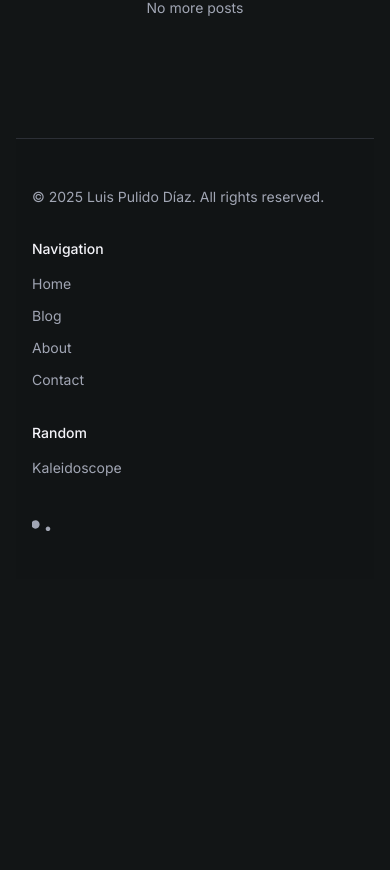
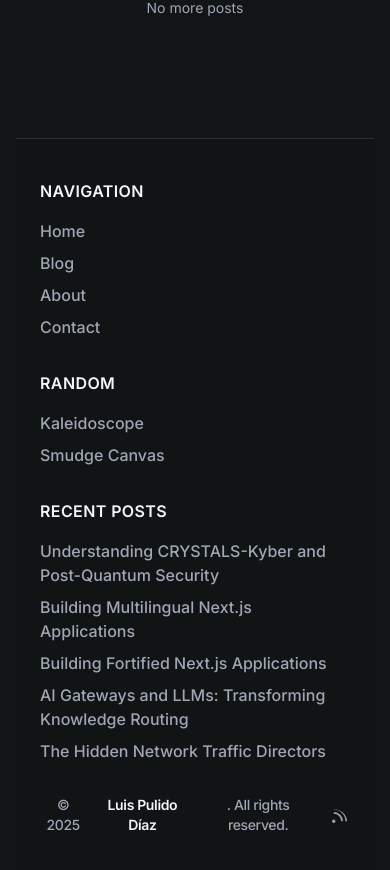
Before and after one commit to lpolish/luispulidocom-new-blog, a Next.js app: page / in a window 390 px wide. Shown: the part 4732-5602 px from the top of the page. Before the commit the page ends 5311 px from the top, so only its background shows below. Built offline with nearby package versions, Linux system fonts and the light colour scheme.

Commit message:
Update footer design for responsiveness and RSS icon placement

```diff
--- a/src/components/Footer.tsx
+++ b/src/components/Footer.tsx
@@ -2,6 +2,7 @@
 
 import Link from 'next/link';
 import { motion, AnimatePresence } from 'framer-motion';
+import { getSortedPostsData } from '@/lib/posts';
 
 const Footer = () => {
   const currentYear = new Date().getFullYear();
@@ -14,36 +15,36 @@ const Footer = () => {
   ];
 
   const randomLinks = [
-    { name: 'Kaleidoscope', href: '/random/kaleidoscope' }
+    { name: 'Kaleidoscope', href: '/random/kaleidoscope' },
+    { name: 'Smudge Canvas', href: '/random/smudge-canvas' }
+  ];
+
+  const recentPosts = [
+    { slug: 'crystals-kyber-quantum-resistant-encryption', title: 'Understanding CRYSTALS-Kyber and Post-Quantum Security' },
+    { slug: 'building-multilingual-nextjs-applications', title: 'Building Multilingual Next.js Applications' },
+    { slug: 'building-fortified-nextjs-applications', title: 'Building Fortified Next.js Applications' },
+    { slug: 'ai-gateways-llms-transform-route-knowledge', title: 'AI Gateways and LLMs: Transforming Knowledge Routing' },
+    { slug: 'hidden-network-traffic-directors', title: 'The Hidden Network Traffic Directors' }
   ];
 
   return (
-    <footer className="bg-background/95 backdrop-blur-sm border-t border-border py-12 mt-auto">
-      <div className="container mx-auto px-4">
-        <div className="flex flex-col lg:flex-row justify-between items-start gap-8">
-          <motion.div
-            initial={{ opacity: 0, y: 20 }}
-            animate={{ opacity: 1, y: 0 }}
-            transition={{ duration: 0.5 }}
-          >
-            <p className="text-textMuted text-sm">
-              © {currentYear} Luis Pulido Díaz. All rights reserved.
-            </p>
-          </motion.div>
-
-          <div className="flex flex-col md:flex-row gap-8 lg:gap-12">
+    <footer className="bg-background/95 backdrop-blur-sm border-t border-border py-10 mt-auto">
+      <div className="max-w-7xl mx-auto px-6">
+        <div className="flex flex-col gap-8">
+          <div className="grid grid-cols-1 md:grid-cols-3 gap-8 md:gap-12">
             <motion.div
               initial={{ opacity: 0, y: 20 }}
               animate={{ opacity: 1, y: 0 }}
               transition={{ duration: 0.5, delay: 0.1 }}
+              className=""
             >
-              <h3 className="text-text font-medium mb-3 text-sm">Navigation</h3>
+              <h3 className="text-text font-semibold mb-4 text-base uppercase tracking-wide">Navigation</h3>
               <ul className="space-y-2">
                 {navLinks.map((link) => (
                   <li key={link.name}>
                     <Link
                       href={link.href}
-                      className="text-textMuted hover:text-accent text-sm transition-colors duration-300"
+                      className="text-textMuted hover:text-accent text-base font-medium transition-colors duration-200"
                     >
                       {link.name}
                     </Link>
@@ -56,14 +57,15 @@ const Footer = () => {
               initial={{ opacity: 0, y: 20 }}
               animate={{ opacity: 1, y: 0 }}
               transition={{ duration: 0.5, delay: 0.2 }}
+              className=""
             >
-              <h3 className="text-text font-medium mb-3 text-sm">Random</h3>
+              <h3 className="text-text font-semibold mb-4 text-base uppercase tracking-wide">Random</h3>
               <ul className="space-y-2">
                 {randomLinks.map((link) => (
                   <li key={link.name}>
                     <Link
                       href={link.href}
-                      className="text-textMuted hover:text-accent text-sm transition-colors duration-300"
+                      className="text-textMuted hover:text-accent text-base font-medium transition-colors duration-200"
                     >
                       {link.name}
                     </Link>
@@ -75,25 +77,50 @@ const Footer = () => {
             <motion.div
               initial={{ opacity: 0, y: 20 }}
               animate={{ opacity: 1, y: 0 }}
-              transition={{ duration: 0.5, delay: 0.3 }}
-              className="flex items-center"
+              transition={{ duration: 0.5, delay: 0.25 }}
+              className=""
             >
+              <h3 className="text-text font-semibold mb-4 text-base uppercase tracking-wide">Recent Posts</h3>
+              <ul className="space-y-2">
+                {recentPosts.map((post) => (
+                  <li key={post.slug}>
+                    <Link
+                      href={`/blog/${post.slug}`}
+                      className="text-textMuted hover:text-accent text-base font-medium transition-colors duration-200"
+                    >
+                      {post.title}
+                    </Link>
+                  </li>
+                ))}
+              </ul>
+            </motion.div>
+          </div>
+
+          <motion.div
+            initial={{ opacity: 0, y: 20 }}
+            animate={{ opacity: 1, y: 0 }}
+            transition={{ duration: 0.5 }}
+            className="text-center"
+          >
+            <p className="text-textMuted text-sm font-medium tracking-tight flex items-center justify-center gap-2">
+              © {currentYear} <span className="font-semibold text-text">Luis Pulido Díaz</span>. All rights reserved.
               <Link
                 href="/rss.xml"
                 className="text-textMuted hover:text-accent transition-colors"
                 title="RSS Feed"
+                aria-label="RSS Feed"
               >
                 <svg
-                  className="w-5 h-5"
+                  className="w-5 h-5 ml-1"
                   fill="currentColor"
                   viewBox="0 0 24 24"
                   xmlns="http://www.w3.org/2000/svg"
                 >
-                  <path d="M19.199 24c-1.524 0-2.77-1.243-2.77-2.77 0-1.524 1.243-2.77 2.77-2.77 1.524 0 2.77 1.243 2.77 2.77 0 1.524-1.243 2.77-2.77 2.77zm-5.01-2.77c0 2.762-2.248 5.01-5.01 5.01-2.762 0-5.01-2.248-5.01-5.01 0-2.762 2.248-5.01 5.01-5.01 2.762 0 5.01 2.248 5.01 5.01zm-5.01-5.01c-2.762 0-5.01 2.248-5.01 5.01 0 2.762 2.248 5.01 5.01 5.01 2.762 0 5.01-2.248 5.01-5.01 0-2.762-2.248-5.01-5.01-5.01zm-5.01-5.01c-2.762 0-5.01 2.248-5.01 5.01 0 2.762 2.248 5.01 5.01 5.01 2.762 0 5.01-2.248 5.01-5.01 0-2.762-2.248-5.01-5.01-5.01z"/>
+                  <path d="M4.5 17.5a2 2 0 1 0 0 4 2 2 0 0 0 0-4zm0-7a9 9 0 0 1 9 9h2a11 11 0 0 0-11-11v2zm0-5a14 14 0 0 1 14 14h2A16 16 0 0 0 4.5 5v2z" />
                 </svg>
               </Link>
-            </motion.div>
-          </div>
+            </p>
+          </motion.div>
         </div>
       </div>
     </footer>
```
